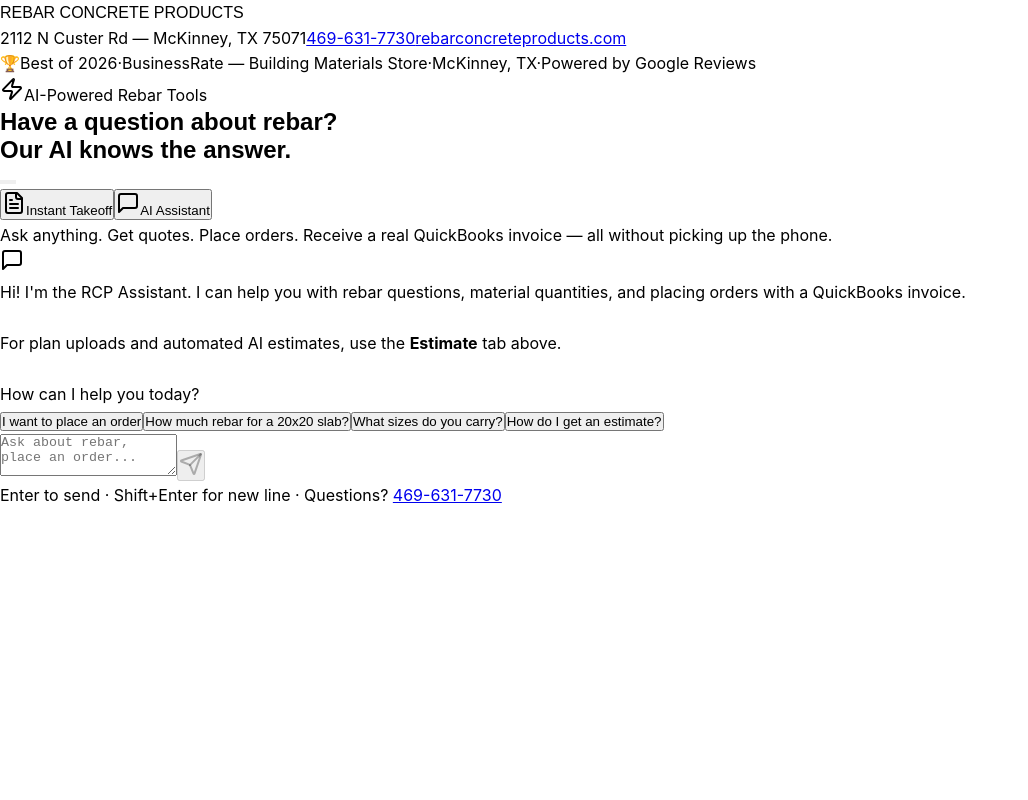
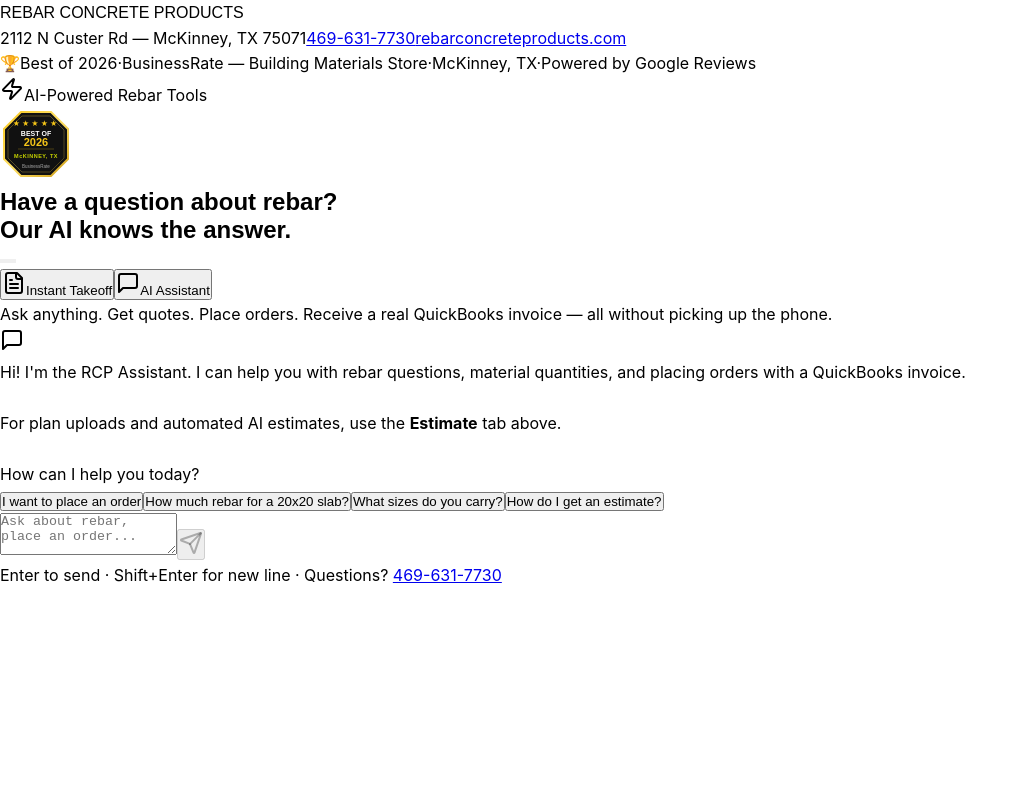
Before and after one commit to ESTIMATINGBOT/EstimatingBot, a React (Vite) app in the folder client/: page /#/ in a window 1280 px wide. Shown: the top 800 px of the page, without its empty margins (0-1028 px from the left). Built offline with nearby package versions, Linux system fonts and the light colour scheme; a web font is replaced by a local one.

Commit message:
feat: add Best of McKinney 2026 SVG award seal to hero

```diff
--- a/client/src/pages/home.tsx
+++ b/client/src/pages/home.tsx
@@ -203,10 +203,50 @@
       {/* Hero */}
       <section className="bg-black text-white pt-12 pb-10 px-4">
         <div className="max-w-3xl mx-auto text-center">
-          {/* Animated badge */}
-          <div className="inline-flex items-center gap-2 bg-[#C8D400]/10 border border-[#C8D400]/30 text-[#C8D400] text-xs font-bold px-3 py-1 rounded-full mb-6 uppercase tracking-wider">
-            <Zap className="w-3.5 h-3.5" />
-            AI-Powered Rebar Tools
+          {/* Hero top row: AI badge + Award seal */}
+          <div className="flex items-center justify-center gap-4 mb-6 flex-wrap">
+            <div className="inline-flex items-center gap-2 bg-[#C8D400]/10 border border-[#C8D400]/30 text-[#C8D400] text-xs font-bold px-3 py-1 rounded-full uppercase tracking-wider">
+              <Zap className="w-3.5 h-3.5" />
+              AI-Powered Rebar Tools
+            </div>
+
+            {/* BusinessRate Award Seal */}
+            <svg width="72" height="72" viewBox="0 0 72 72" fill="none" xmlns="http://www.w3.org/2000/svg">
+              {/* Octagon shape */}
+              <polygon
+                points="21,4 51,4 68,21 68,51 51,68 21,68 4,51 4,21"
+                fill="#111"
+                stroke="url(#goldGrad)"
+                strokeWidth="2"
+              />
+              {/* Inner ring */}
+              <polygon
+                points="22,8 50,8 64,22 64,50 50,64 22,64 8,50 8,22"
+                fill="none"
+                stroke="url(#goldGrad)"
+                strokeWidth="0.75"
+                opacity="0.4"
+              />
+              {/* Stars */}
+              <text x="36" y="18" textAnchor="middle" fontSize="7" fill="#F5C518" letterSpacing="2">★★★★★</text>
+              {/* BEST OF */}
+              <text x="36" y="28" textAnchor="middle" fontSize="7" fontWeight="bold" fill="white" fontFamily="sans-serif">BEST OF</text>
+              {/* 2026 */}
+              <text x="36" y="38" textAnchor="middle" fontSize="11" fontWeight="900" fill="#F5C518" fontFamily="sans-serif">2026</text>
+              {/* Divider */}
+              <line x1="18" y1="41" x2="54" y2="41" stroke="#F5C518" strokeWidth="0.5" opacity="0.5" />
+              {/* McKinney */}
+              <text x="36" y="50" textAnchor="middle" fontSize="5.5" fontWeight="bold" fill="#C8D400" fontFamily="sans-serif" letterSpacing="0.5">McKINNEY, TX</text>
+              {/* BusinessRate */}
+              <text x="36" y="60" textAnchor="middle" fontSize="4.5" fill="#aaa" fontFamily="sans-serif">BusinessRate</text>
+              <defs>
+                <linearGradient id="goldGrad" x1="0" y1="0" x2="72" y2="72" gradientUnits="userSpaceOnUse">
+                  <stop offset="0%" stopColor="#F5C518" />
+                  <stop offset="50%" stopColor="#FFE066" />
+                  <stop offset="100%" stopColor="#C8960C" />
+                </linearGradient>
+              </defs>
+            </svg>
           </div>
 
           {/* Rotating headline */}
```
